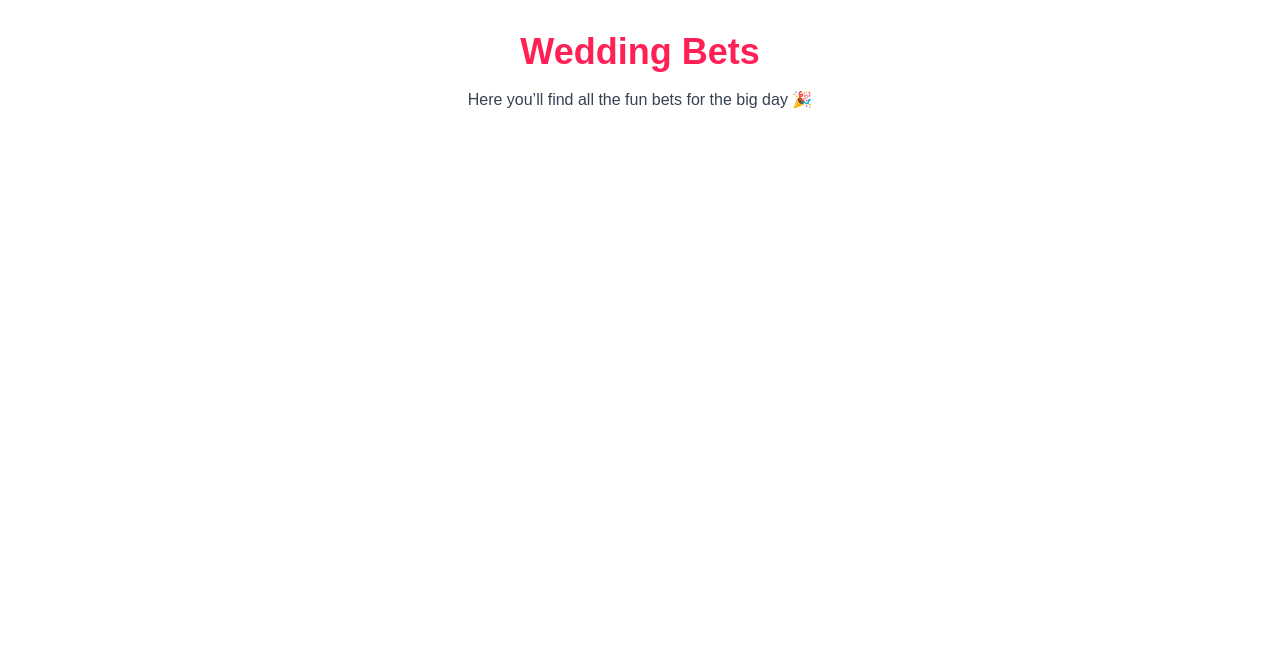
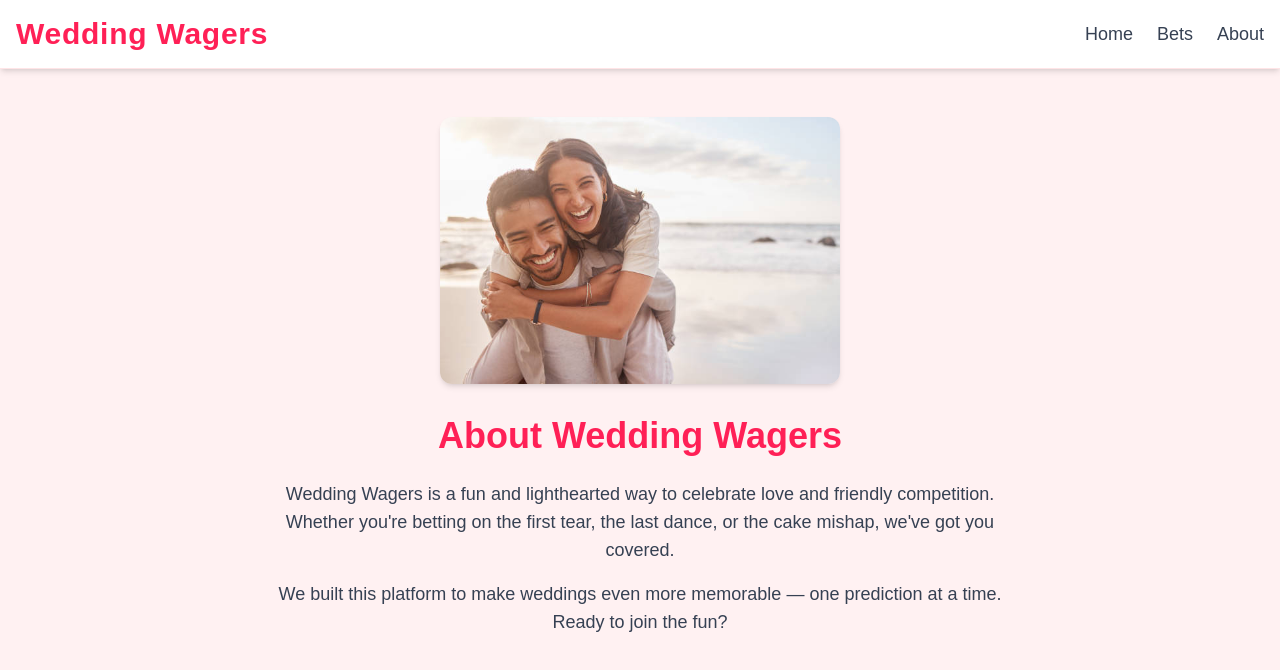
Before and after one commit to winniedapooh1/WeddingBetApp, a Next.js app in the folder workspace/: page /about in a window 1280 px wide. Shown: the top 670 px of the page. Built offline with nearby package versions, Linux system fonts and the light colour scheme.

Commit message:
added firebase.ts

```diff
--- a/workspace/app/about/page.tsx
+++ b/workspace/app/about/page.tsx
@@ -1,9 +1,63 @@
+import Image from "next/image";
+import Link from "next/link";
+
 export default function AboutPage() {
   return (
-    <main className="p-8 text-center">
-      <h1 className="text-4xl font-bold text-rose-500 mb-4">Wedding Bets</h1>
-      <p className="text-gray-700">Here you’ll find all the fun bets for the big day 🎉</p>
-      {/* You can map over bet data here later */}
+    <main className="bg-rose-50 min-h-screen">
+      {/* Navbar */}
+      <nav className="bg-white shadow-md border-b border-rose-100 mb-12">
+        <div className="container mx-auto px-4 py-4 flex justify-between items-center">
+          <Link href="/" className="text-rose-500 text-3xl font-extrabold tracking-wide">
+            Wedding Wagers
+          </Link>
+          <ul className="flex space-x-6">
+            <li>
+              <Link
+                href="/"
+                className="text-gray-700 hover:text-rose-400 text-lg transition duration-300 ease-in-out transform hover:scale-105"
+              >
+                Home
+              </Link>
+            </li>
+            <li>
+              <Link
+                href="/bets"
+                className="text-gray-700 hover:text-rose-400 text-lg transition duration-300 ease-in-out transform hover:scale-105"
+              >
+                Bets
+              </Link>
+            </li>
+            <li>
+              <Link
+                href="/about"
+                className="text-gray-700 hover:text-rose-400 text-lg transition duration-300 ease-in-out transform hover:scale-105"
+              >
+                About
+              </Link>
+            </li>
+          </ul>
+        </div>
+      </nav>
+
+      {/* Main Content */}
+      <div className="max-w-3xl mx-auto text-center">
+        <div className="mb-8">
+          <Image
+            src="/coupleStockImage.jpg"
+            alt="Placeholder Wedding"
+            width={400}
+            height={300}
+            className="mx-auto rounded-xl shadow-md"
+          />
+        </div>
+        <h1 className="text-4xl font-extrabold text-rose-500 mb-6">About Wedding Wagers</h1>
+        <p className="text-lg text-gray-700 mb-4">
+          Wedding Wagers is a fun and lighthearted way to celebrate love and friendly competition. Whether you're betting on the first tear, the last dance, or the cake mishap, we've got you covered.
+        </p>
+        <p className="text-lg text-gray-700">
+          We built this platform to make weddings even more memorable — one prediction at a time. Ready to join the fun?
+        </p>
+      </div>
     </main>
   );
 }
--- /dev/null
+++ b/workspace/app/lib/firebase.ts
@@ -0,0 +1,18 @@
+// lib/firebase.ts
+import { initializeApp, getApps, getApp } from "firebase/app";
+import { getAuth } from "firebase/auth";
+import { getFirestore } from "firebase/firestore";
+
+const firebaseConfig = {
+  apiKey: process.env.NEXT_PUBLIC_FIREBASE_API_KEY,
+  authDomain: process.env.NEXT_PUBLIC_FIREBASE_AUTH_DOMAIN,
+  projectId: process.env.NEXT_PUBLIC_FIREBASE_PROJECT_ID,
+  storageBucket: process.env.NEXT_PUBLIC_FIREBASE_STORAGE_BUCKET,
+  messagingSenderId: process.env.NEXT_PUBLIC_FIREBASE_MESSAGING_SENDER_ID,
+  appId: process.env.NEXT_PUBLIC_FIREBASE_APP_ID,
+};
+
+const app = !getApps().length ? initializeApp(firebaseConfig) : getApp();
+
+export const auth = getAuth(app);
+export const db = getFirestore(app);
--- a/workspace/package.json
+++ b/workspace/package.json
@@ -11,6 +11,7 @@
     "test:watch": "jest --watch"
   },
   "dependencies": {
+    "firebase": "^12.0.0",
     "next": "15.4.1",
     "react": "19.1.0",
     "react-dom": "19.1.0"
```
Also changed, not shown: workspace/public/coupleStockImage.jpg (added), 1 other file (tests, documents, lock files or other folders).
